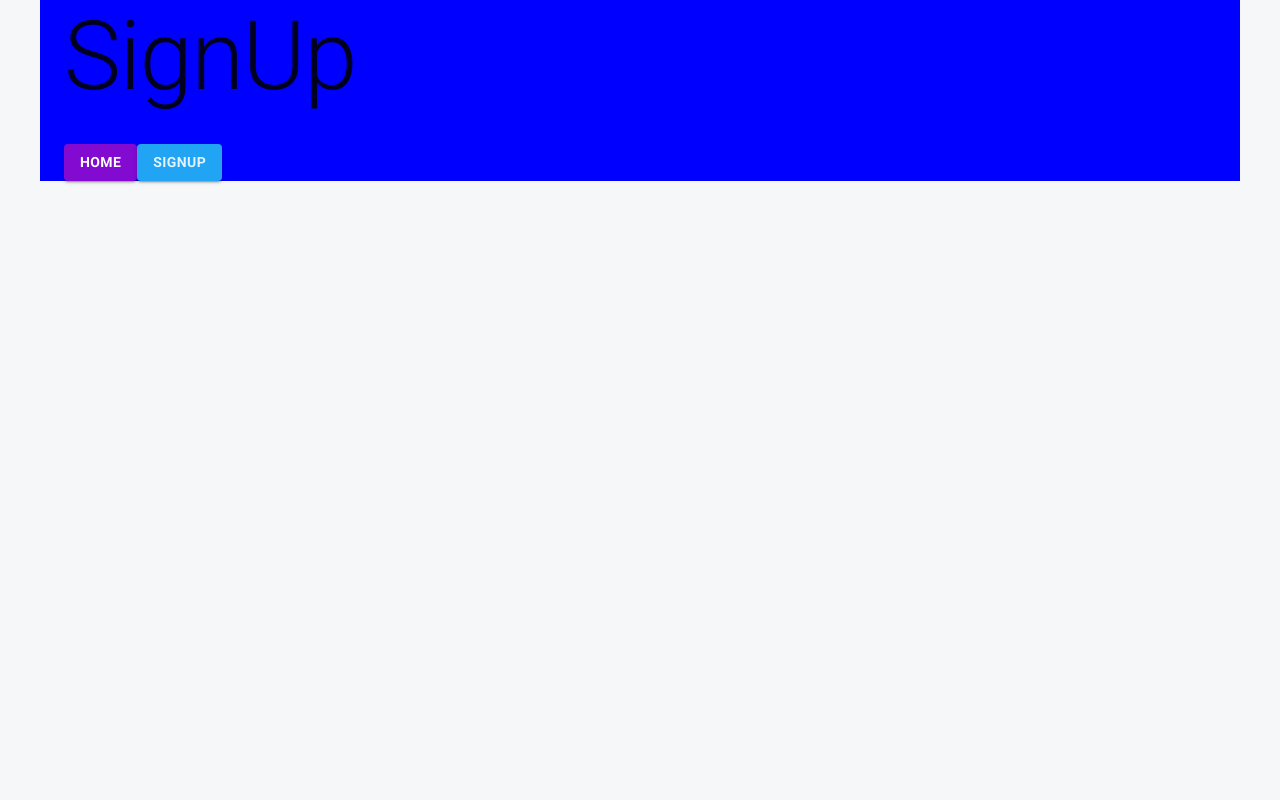
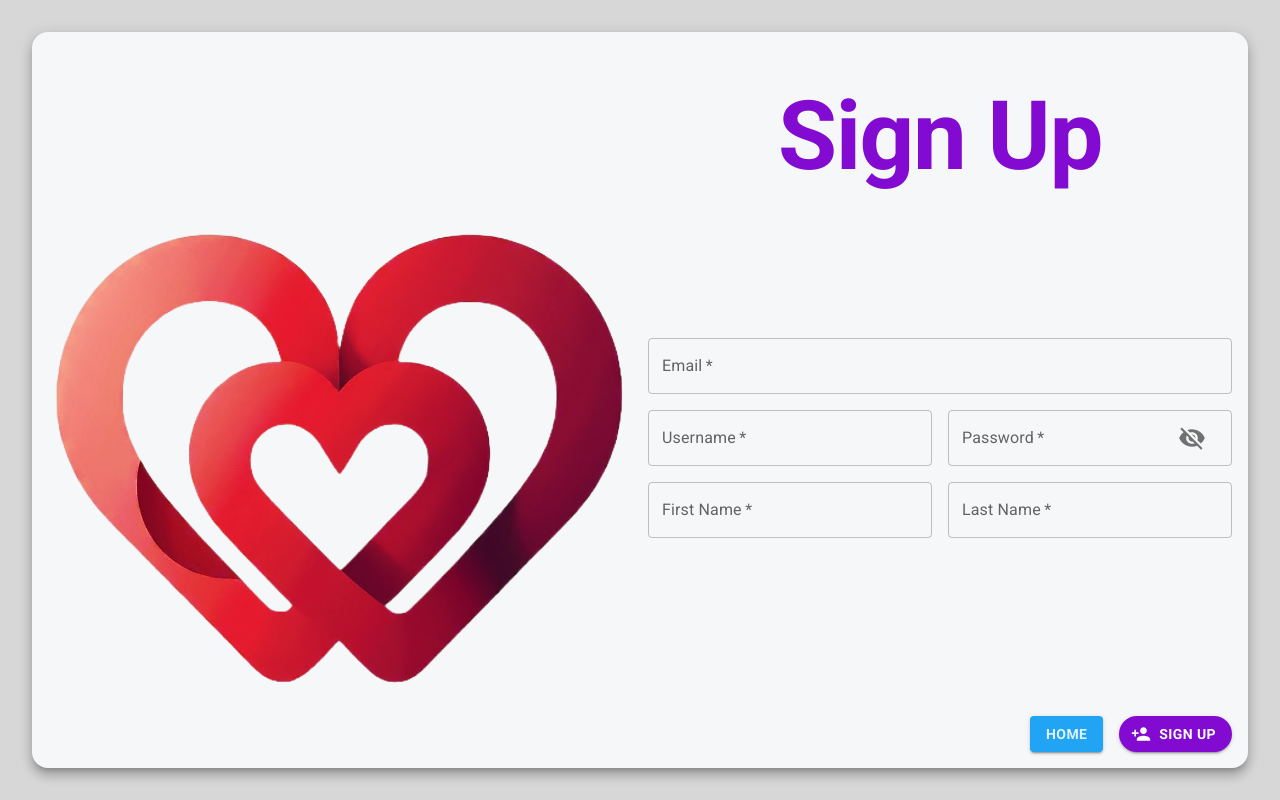
Before and after one commit to a-cs/matcha, a React (Vite) app in the folder frontend/: page /signup in a window 1280 px wide. Built offline with nearby package versions, Linux system fonts and the light colour scheme.

Commit message:
creating signup layout

```diff
--- a/frontend/package.json
+++ b/frontend/package.json
@@ -13,6 +13,7 @@
     "@emotion/react": "^11.13.3",
     "@emotion/styled": "^11.13.0",
     "@fontsource/roboto": "^5.1.0",
+    "@mui/icons-material": "^6.1.2",
     "@mui/material": "^6.1.2",
     "react": "^18.3.1",
     "react-dom": "^18.3.1",
--- a/frontend/src/App.css
+++ b/frontend/src/App.css
@@ -0,0 +1,3 @@
+body {
+    background-color: 'red';
+}
--- a/frontend/src/pages/signup/index.tsx
+++ b/frontend/src/pages/signup/index.tsx
@@ -1,13 +1,70 @@
-import { Box, Button, Container, Typography } from "@mui/material";
+import { Box, Button, Grid2, IconButton, InputAdornment, Paper, Stack, TextField, Typography } from "@mui/material";
+import PersonAddIcon from '@mui/icons-material/PersonAdd';
+import VisibilityIcon from '@mui/icons-material/Visibility';
+import VisibilityOffIcon from '@mui/icons-material/VisibilityOff';
+import { useState } from "react";
+// import logo from "./logoMatcha.png"
 
 export default function SignUp() {
+	const [showPassword, setShowPassword] = useState(false)
+
+	function togglePasswordVisibility() {
+		setShowPassword(currentState => !currentState)
+	}
+
 	return (
-		<Container sx={{ background: "blue" }}>
-			<Typography variant="h1">SignUp</Typography>
-			<Box sx={{ my: 4 }}>
-				<Button variant="contained" href="/" ><b>Home</b></Button>
-				<Button variant="contained" color="secondary" href="/signup"><b>Signup</b></Button>
-			</Box>
-		</Container>
+		<Box m={4}>
+			<Paper elevation={8} sx={{ padding: 2, borderRadius: '16px', minHeight: "92vh" }}>
+				<Grid2 container spacing={2}>
+					<Grid2 size={{ xs: 12, sm: 6 }}>
+						<Stack alignItems={"center"} justifyContent={"space-around"} minHeight="100%" >
+							<Box component="img" sx={{ width: "100%", height: "100%", maxWidth: "700px", maxHeight: "700px" }} src="./logoMatcha.png" />
+						</Stack>
+					</Grid2>
+					<Grid2 size={{ xs: 12, sm: 6 }}>
+
+						<Stack paddingTop={4} spacing={2} justifyContent={"space-between"} minHeight={"88vh"}>
+							<Typography textAlign="center" component="h1" sx={{ typography: { xs: 'h2', md: 'h1' } }} color="primary.main"><b>Sign Up</b></Typography>
+							<Grid2 container spacing={2}>
+								<Grid2 size={{ xs: 12 }}>
+									<TextField fullWidth required label="Email" />
+								</Grid2>
+								<Grid2 size={{ xs: 12, md: 6 }}>
+									<TextField fullWidth required label="Username" />
+								</Grid2>
+								<Grid2 size={{ xs: 12, md: 6 }}>
+									<TextField fullWidth required label="Password" type={showPassword ? "text" : "password"} slotProps={{
+										input: {
+											endAdornment: (
+												<InputAdornment position="end">
+													<IconButton size="large" onClick={togglePasswordVisibility}>
+
+														{showPassword ?
+															<VisibilityIcon fontSize="inherit" /> : <VisibilityOffIcon fontSize="inherit" />
+														}
+													</IconButton>
+												</InputAdornment>
+											)
+										}
+									}} />
+								</Grid2>
+								<Grid2 size={{ xs: 12, md: 6 }}>
+									<TextField fullWidth required label="First Name" />
+								</Grid2>
+								<Grid2 size={{ xs: 12, md: 6 }}>
+
+									<TextField fullWidth required label="Last Name" />
+								</Grid2>
+							</Grid2>
+							<Stack paddingTop={4} spacing={2} direction={"row"} justifyContent={"end"}>
+
+								<Button variant="contained" color="secondary" href="/" ><b>Home</b></Button>
+								<Button variant="contained" href="/signup" startIcon={<PersonAddIcon />} sx={{ borderRadius: '32px' }}><b>Sign up</b></Button>
+							</Stack>
+						</Stack>
+					</Grid2>
+				</Grid2>
+			</Paper>
+		</Box>
 	)
 }
--- a/frontend/src/theme.tsx
+++ b/frontend/src/theme.tsx
@@ -11,7 +11,7 @@ export const theme = createTheme({
 			contrastText: 'rgba(255,255,255,0.87)',
 		},
 		background: {
-			default: '#f6f7f8',
+			default: '#d7d7d7',
 			paper: '#f6f7f8',
 		},
 		error: {
```
Also changed, not shown: frontend/public/logoMatcha.png (added), 1 other file (tests, documents, lock files or other folders).
